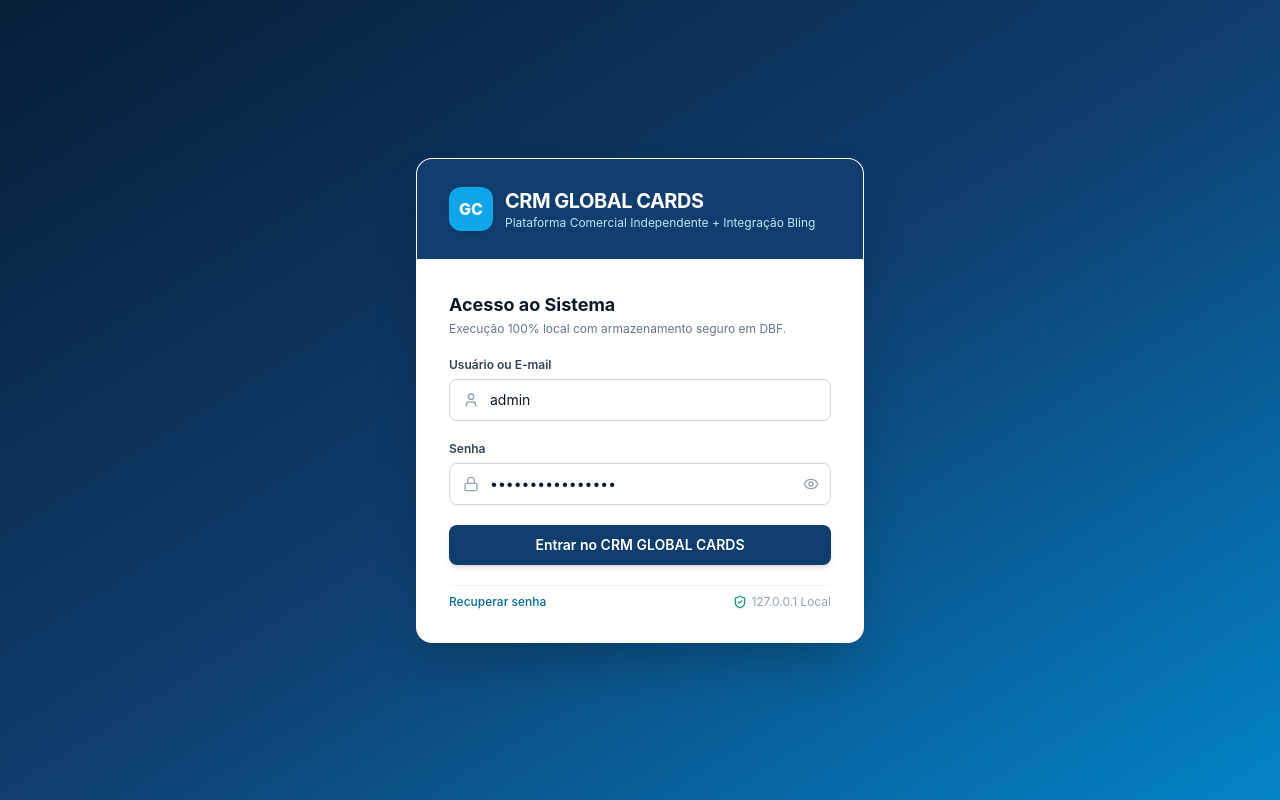
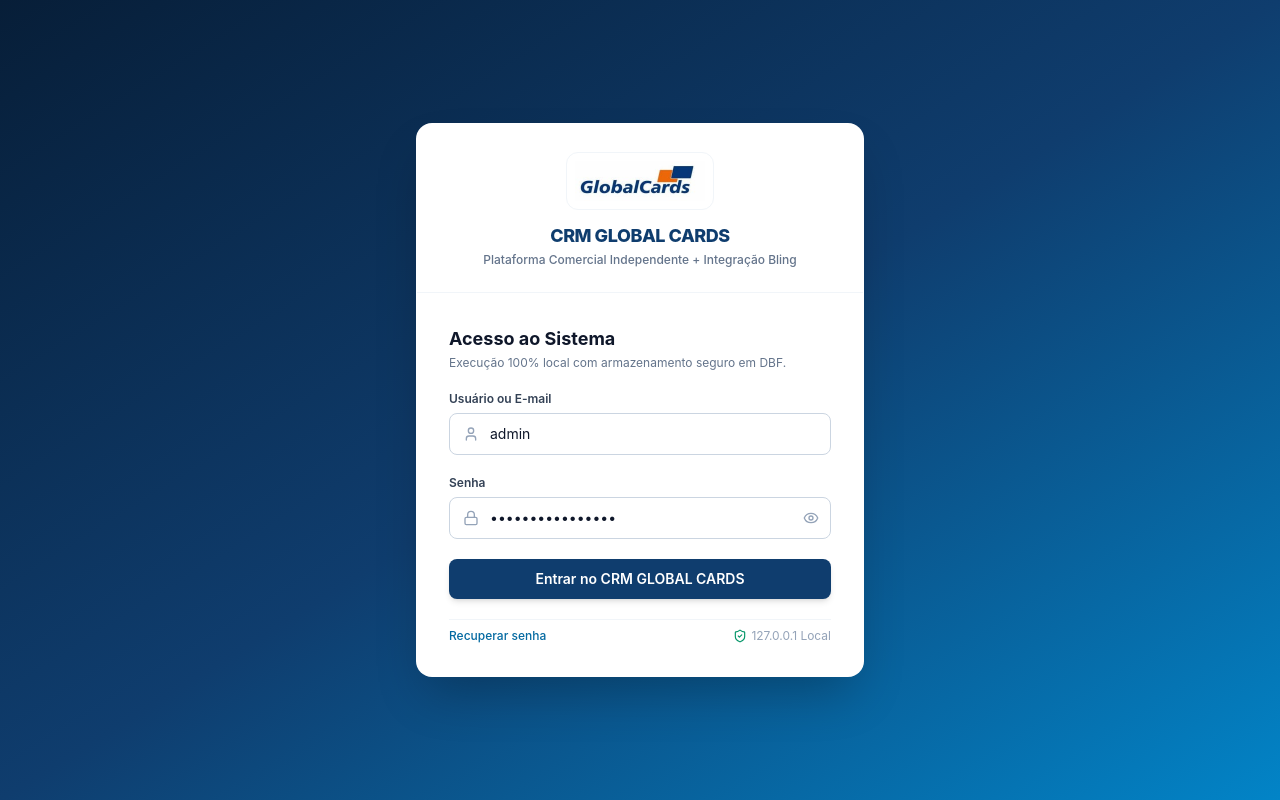
Before and after one commit to noviso123/CRM-GLOBAL-CARDS, a React (Vite) app in the folder frontend/: page /login in a window 1280 px wide. Built offline with nearby package versions, Linux system fonts and the light colour scheme.

Commit message:
feat: incorporate official Global Cards logo into login, sidebar, and catalog banner

```diff
--- a/frontend/src/layouts/MainLayout.tsx
+++ b/frontend/src/layouts/MainLayout.tsx
@@ -138,17 +138,21 @@ export const MainLayout: React.FC = () => {
           collapsed ? 'w-20' : 'w-64'
         } bg-[#0F3D6E] text-white flex flex-col transition-all duration-200 shrink-0 shadow-xl z-20`}
       >
-        <div className="h-16 px-4 flex items-center justify-between border-b border-white/10">
+        <div className="h-16 px-4 flex items-center justify-between border-b border-white/10 bg-[#0C325B]">
           {!collapsed && (
-            <Link to="/" className="flex items-center gap-2.5">
-              <div className="w-9 h-9 rounded-lg bg-sky-500 flex items-center justify-center font-bold text-sm shadow-inner">
-                GC
+            <Link to="/" className="flex items-center gap-2.5 overflow-hidden">
+              <div className="bg-white rounded-lg p-1 shrink-0 shadow-sm flex items-center justify-center">
+                <img
+                  src="/logo-globalcards.jpg"
+                  alt="Global Cards"
+                  className="h-7 w-auto object-contain"
+                />
               </div>
-              <div>
-                <span className="font-bold tracking-tight text-sm block leading-none">
+              <div className="truncate">
+                <span className="font-extrabold tracking-tight text-xs block leading-tight text-white">
                   CRM GLOBAL CARDS
                 </span>
-                <span className="text-[11px] text-sky-200 block mt-0.5">
+                <span className="text-[10px] text-sky-200 block truncate">
                   Gestão Comercial + Bling
                 </span>
               </div>
@@ -157,9 +161,14 @@ export const MainLayout: React.FC = () => {
           {collapsed && (
             <Link
               to="/"
-              className="w-9 h-9 mx-auto rounded-lg bg-sky-500 flex items-center justify-center font-bold text-sm"
+              className="bg-white p-1 mx-auto rounded-lg shadow-sm flex items-center justify-center"
+              title="CRM GLOBAL CARDS"
             >
-              GC
+              <img
+                src="/logo-globalcards.jpg"
+                alt="GC"
+                className="h-6 w-6 object-contain"
+              />
             </Link>
           )}
           <button
--- a/frontend/src/pages/LoginPage.tsx
+++ b/frontend/src/pages/LoginPage.tsx
@@ -47,18 +47,20 @@ export const LoginPage: React.FC = () => {
   return (
     <div className="min-h-screen flex items-center justify-center bg-gradient-to-br from-[#071E38] via-[#0F3D6E] to-[#0284C7] p-4">
       <div className="w-full max-w-md bg-white rounded-2xl shadow-2xl border border-white/20 overflow-hidden">
-        <div className="bg-[#0F3D6E] px-8 py-7 text-white">
-          <div className="flex items-center gap-3">
-            <div className="w-11 h-11 rounded-xl bg-sky-500 flex items-center justify-center font-extrabold text-base shadow">
-              GC
-            </div>
-            <div>
-              <h1 className="text-xl font-bold tracking-tight">CRM GLOBAL CARDS</h1>
-              <p className="text-xs text-sky-200">
-                Plataforma Comercial Independente + Integração Bling
-              </p>
-            </div>
+        <div className="bg-white px-8 pt-7 pb-6 border-b border-slate-100 flex flex-col items-center justify-center text-center">
+          <div className="bg-white p-2 rounded-xl shadow-2xs border border-slate-100 mb-3 inline-flex items-center justify-center">
+            <img
+              src="/logo-globalcards.jpg"
+              alt="Global Cards"
+              className="h-10 w-auto object-contain"
+            />
           </div>
+          <h1 className="text-lg font-extrabold tracking-tight text-[#0F3D6E]">
+            CRM GLOBAL CARDS
+          </h1>
+          <p className="text-xs text-slate-500 font-medium mt-0.5">
+            Plataforma Comercial Independente + Integração Bling
+          </p>
         </div>
 
         <div className="p-8">
--- a/frontend/src/pages/ProductsCatalogPage.tsx
+++ b/frontend/src/pages/ProductsCatalogPage.tsx
@@ -111,14 +111,23 @@ export const ProductsCatalogPage: React.FC = () => {
     <div className="space-y-6">
       {/* Banner Comercial Estilo Loja B2B / Globalcards */}
       <div className="rounded-2xl bg-gradient-to-r from-[#0F3D6E] via-[#0B2D52] to-[#0284C7] text-white p-6 shadow-lg flex flex-col md:flex-row md:items-center justify-between gap-4">
+        <div className="flex items-center gap-4">
+          <div className="bg-white p-2 rounded-xl shadow-md hidden sm:flex items-center justify-center shrink-0">
+            <img
+              src="/logo-globalcards.jpg"
+              alt="Global Cards"
+              className="h-9 w-auto object-contain"
+            />
+          </div>
           <div>
-          <span className="inline-flex items-center gap-1.5 px-2.5 py-0.5 rounded-full bg-white/15 text-sky-200 text-[11px] font-semibold mb-2">
+            <span className="inline-flex items-center gap-1.5 px-2.5 py-0.5 rounded-full bg-white/15 text-sky-200 text-[11px] font-semibold mb-1">
               <Sparkles className="w-3.5 h-3.5" /> Catálogo Comercial B2B & Integração Bling
             </span>
             <h1 className="text-2xl font-bold tracking-tight">Catálogo de Produtos e Suprimentos</h1>
-          <p className="text-xs text-sky-100/90 mt-1 max-w-2xl">
+            <p className="text-xs text-sky-100/90 mt-0.5 max-w-2xl">
               Organização visual por categorias, consulta rápida de preços, saldos de estoque e ficha técnica comercial para montagem de orçamentos e pedidos.
             </p>
+          </div>
         </div>
         <div className="flex items-center gap-2.5 shrink-0">
           <button
```
Also changed, not shown: frontend/public/logo-globalcards.jpg (added), frontend/public/logo.jpg (added). Lines whose indentation alone changed are shown as unchanged.
